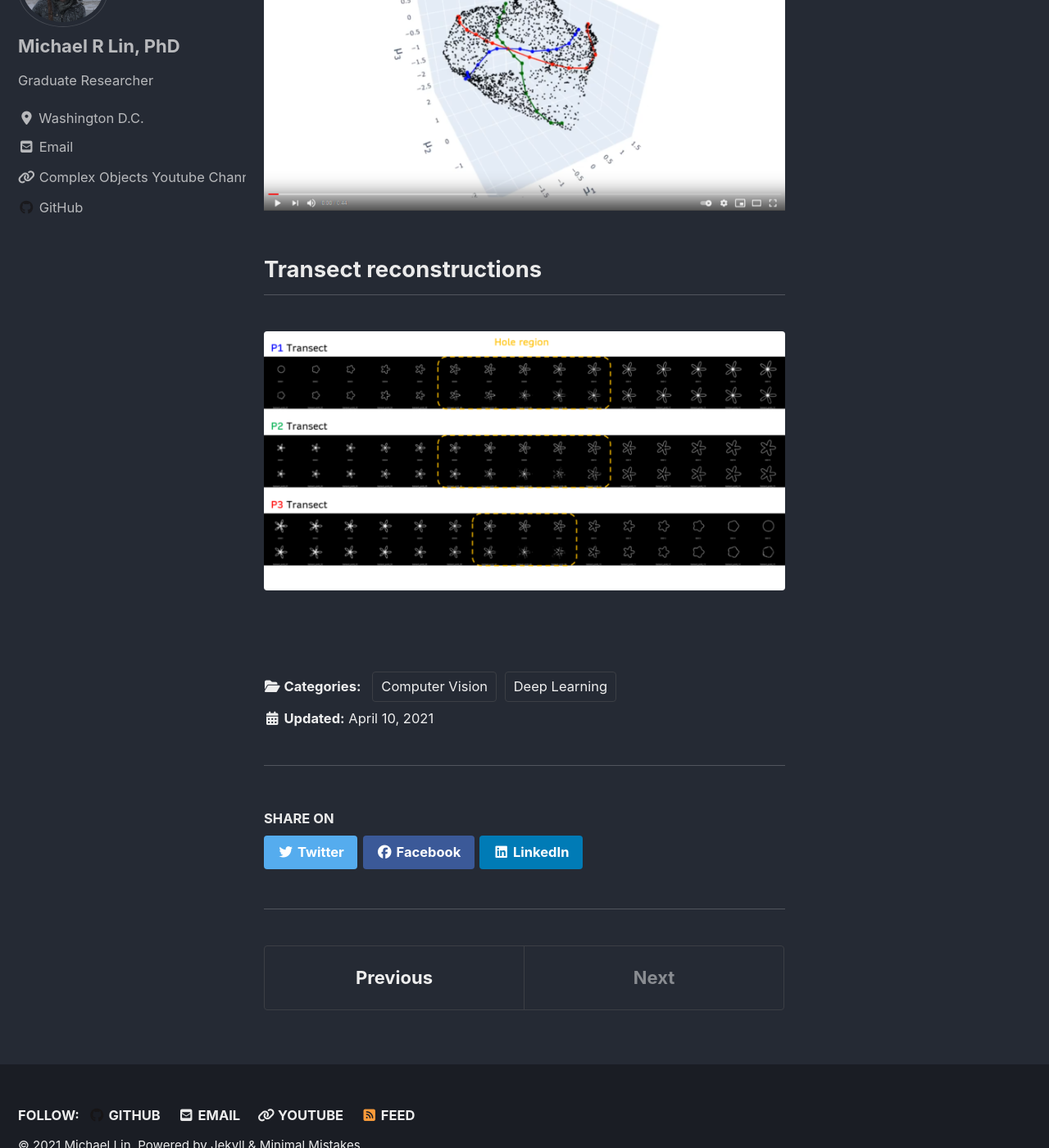
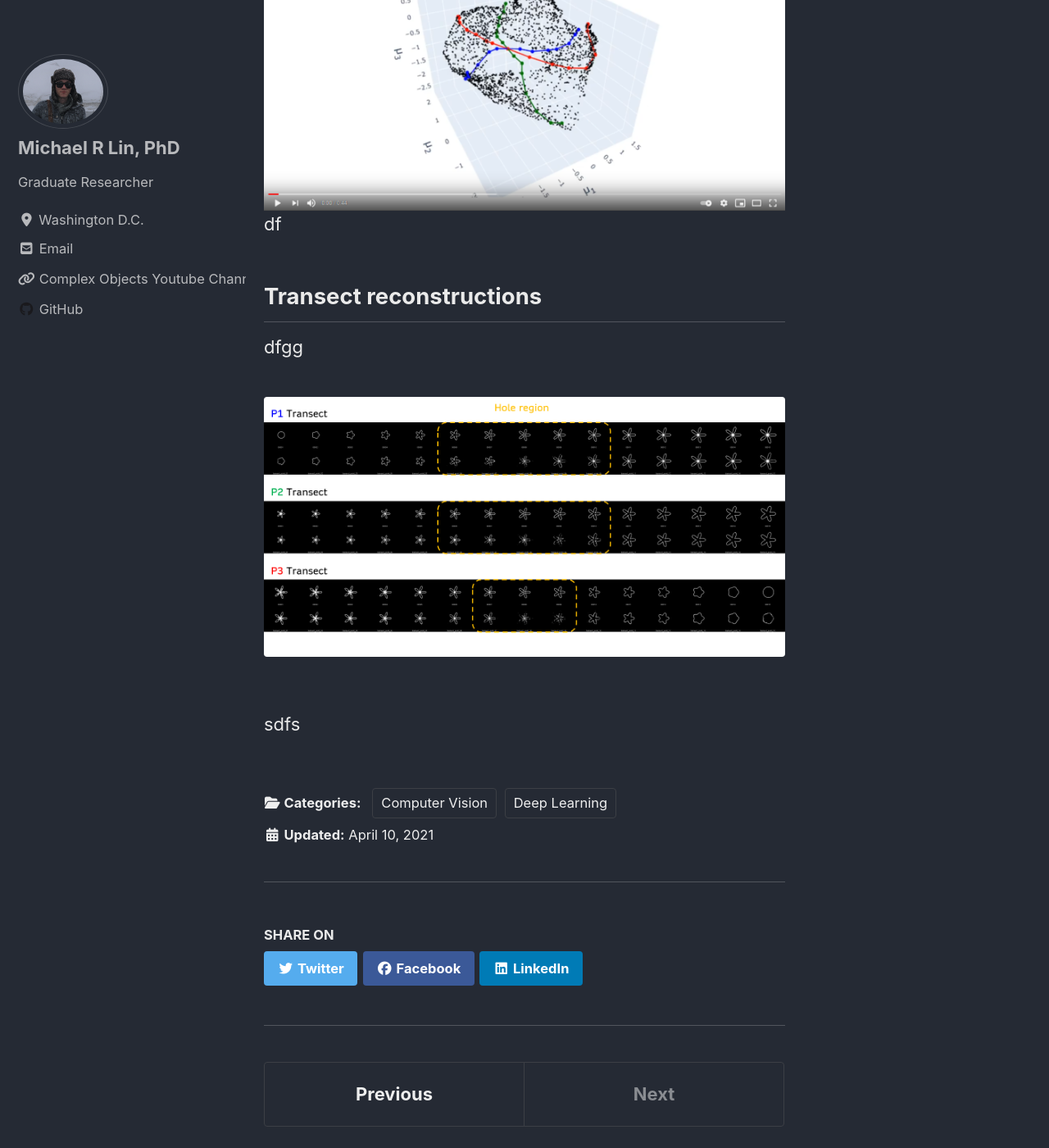
Before and after one commit to M-Lin-DM/M-Lin-DM.github.io, a Jekyll site: the page built from _posts/2021-04-10-VAE-zeroshot-part-2.md, in a window 1280 px wide and 1400 px high, scrolled down 9570 px. Shown: the whole window at 82% size. Built offline with Jekyll 4.4.1, drawn with Linux system fonts in a browser that asks for light colours; cached includes are drawn as plain includes; nearby versions of some CDN libraries; formulas are drawn with MathJax 3.

Commit message:
description

```diff
--- a/_posts/2021-04-10-VAE-zeroshot-part-2.md
+++ b/_posts/2021-04-10-VAE-zeroshot-part-2.md
@@ -106,9 +106,11 @@
 
 
 [![video link](/images/VAE_zeroshot/mu_embedding_thumb_resize.png)](https://www.youtube.com/watch?v=uo8HXx9Ik7k "video"){: .align-center}
+df
 
 ## Transect reconstructions
-
+dfgg
 <figure>
-	<a href="/images/VAE_zeroshot/Transects_xk_cap_resize.png"><img src="/images/VAE_zeroshot/Transects_xk_cap_resize.png"></a>
+	<a href="/images/VAE_zeroshot/Transects_xk_cap.png"><img src="/images/VAE_zeroshot/Transects_xk_cap.png"></a>
 </figure>
+sdfs
```
